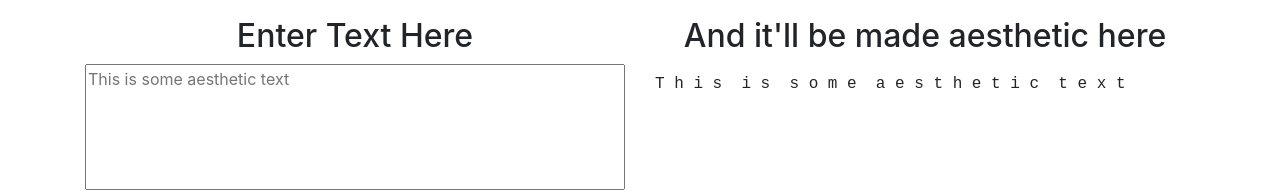
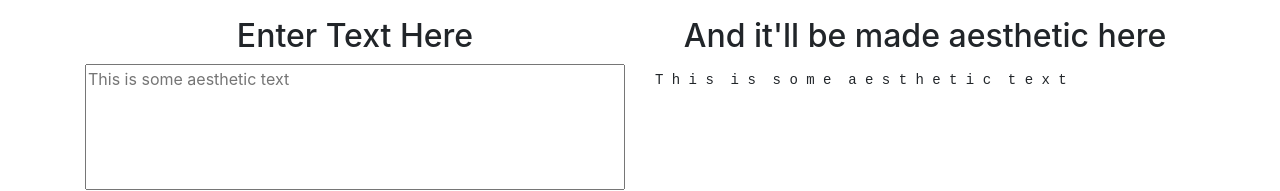
Before and after one commit to PaulOlteanu/Aestheticiser, a plain HTML site: page index.html in a window 1280 px wide. Shown: the part 213-404 px from the top of the page. Drawn offline with nearby package versions, Linux system fonts and the light colour scheme.

Commit message:
Update index.html

```diff
--- a/index.html
+++ b/index.html
@@ -27,7 +27,7 @@
                 </div>
                 <div class="col-md-6">
                     <h2 style="text-align: center;">And it'll be made aesthetic here</h2>
-                    <p id="aes-output" style="display: block; font-family: monospace; white-space: pre; margin: 1em 0;"></pre>
+                    <p id="aes-output" style="display: block; font-family: monospace; white-space: pre; margin: 1em 0; font-size: 14px;"></pre>
                 </div>
             </div>
         </div>
```
